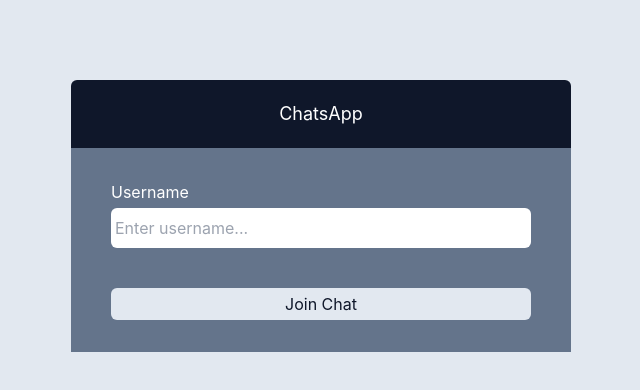
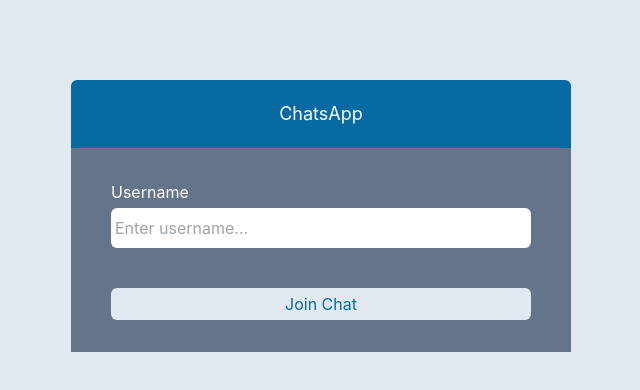
Before and after one commit to Krushna-Kulkarni/chatsapp, a React (Create React App) app in the folder frontend/: page / in a window 1280 px wide. Shown: the top 390 px of the page, without its empty margins (319-959 px from the left). Built offline with nearby package versions, Linux system fonts and the light colour scheme.

Commit message:
style : changed main color

```diff
--- a/frontend/src/App.css
+++ b/frontend/src/App.css
@@ -4,7 +4,7 @@
 @import url("https://fonts.googleapis.com/css?family=Inter&display=swap");
 
 :root {
-  --dark-color-a: #0f172a;
+  --dark-color-a: #086aa3;
   --dark-color-b: #64748b;
   --light-color: #e2e8f0;
   --success-color: #5cb85c;
```
